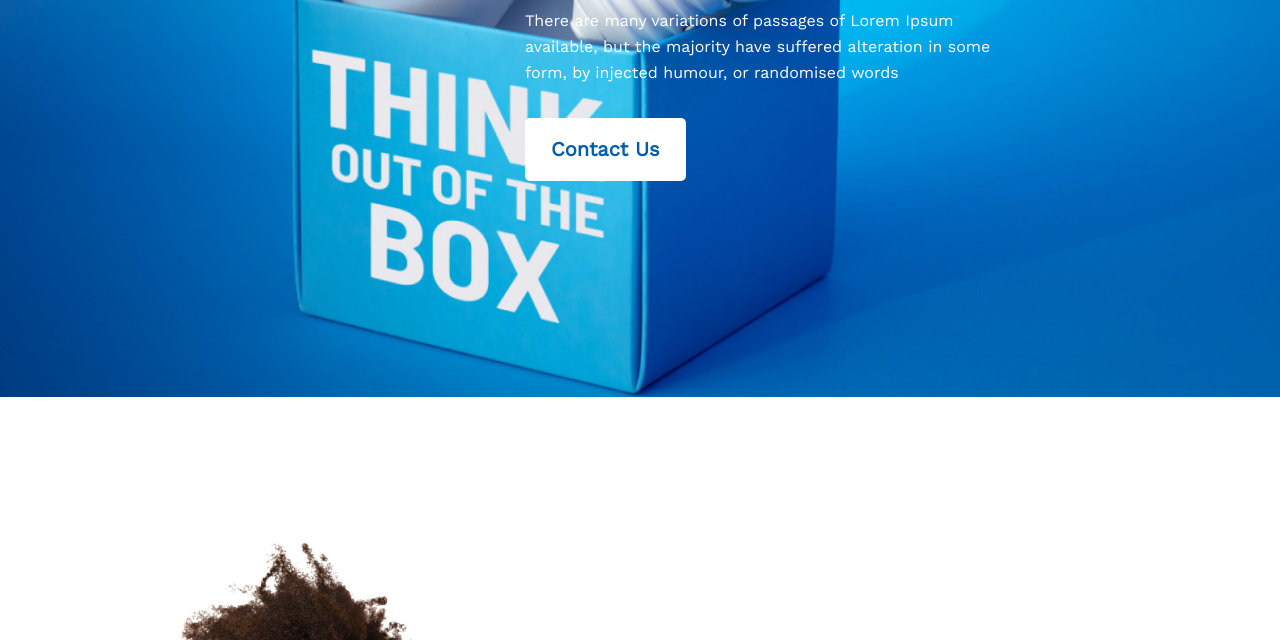
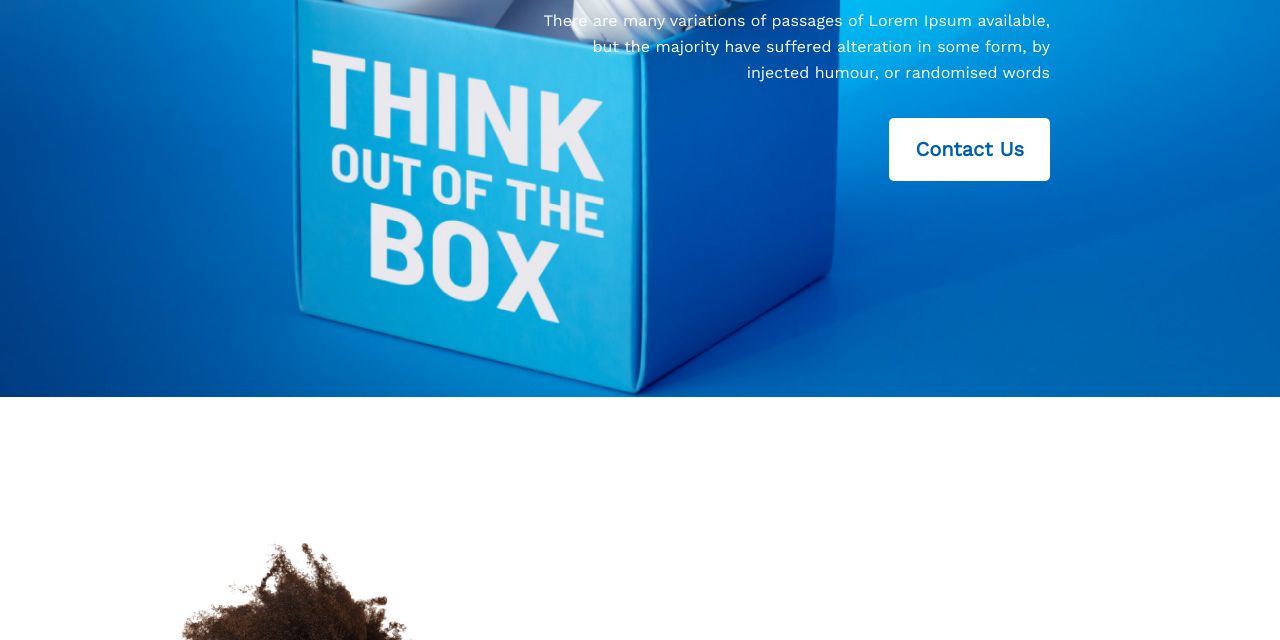
Before and after one commit to sakil470004/new-year-promise, a plain HTML site: page index.html in a window 1280 px wide. Shown: the part 460-1100 px from the top of the page. Drawn offline with nearby package versions, Linux system fonts and the light colour scheme.

Commit message:
finished

```diff
--- a/style/style.css
+++ b/style/style.css
@@ -14,8 +14,8 @@
 .banner {
     display: flex;
     justify-content: flex-end;
+    text-align: right;
 }
-
 
 
 
@@ -28,7 +28,7 @@
 }
 
 .banner-description {
-    max-width: 494px;
+    max-width: 525px;
     font-weight: 400;
     font-size: 16px;
     line-height: 26px;
```
